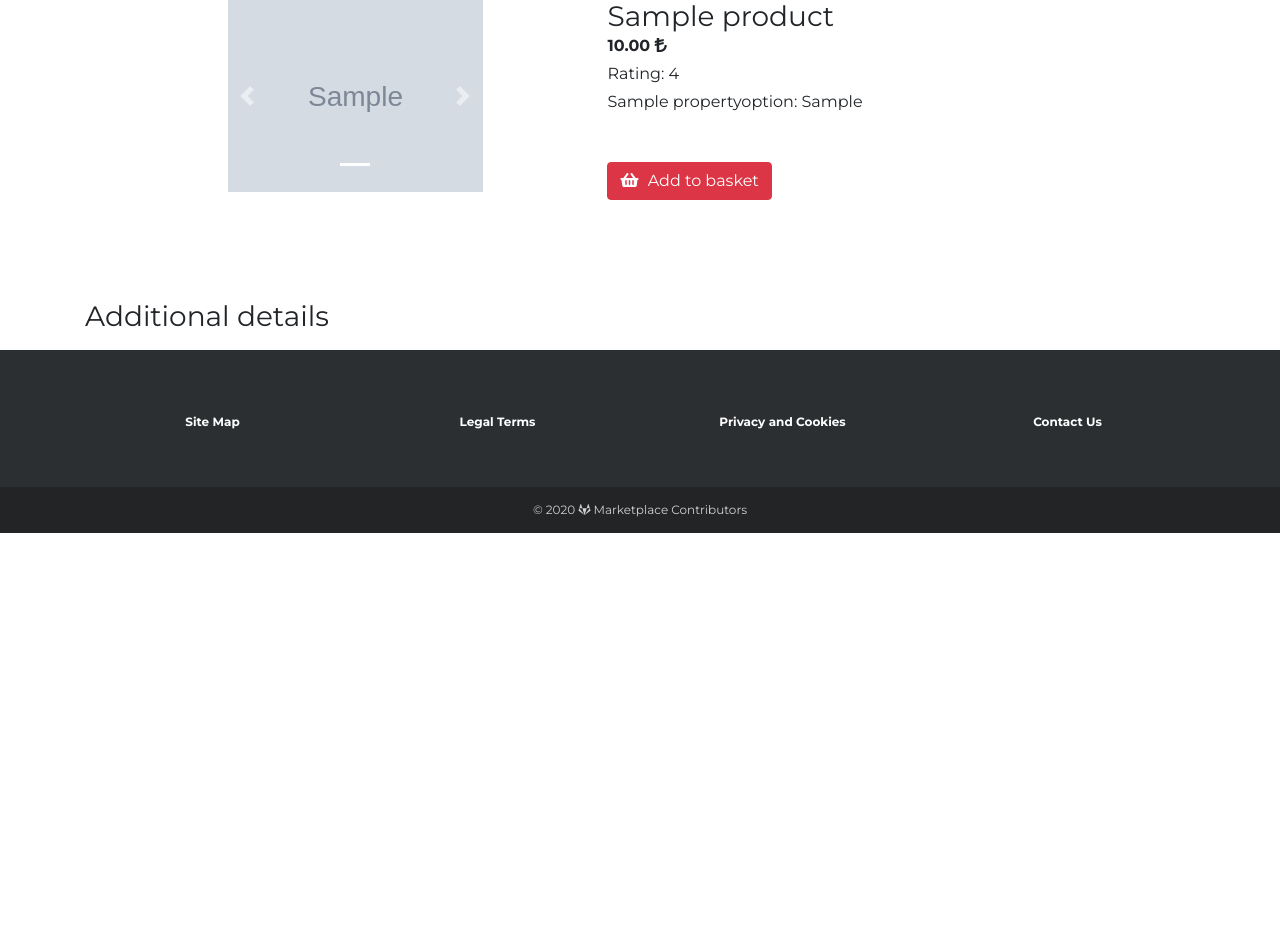
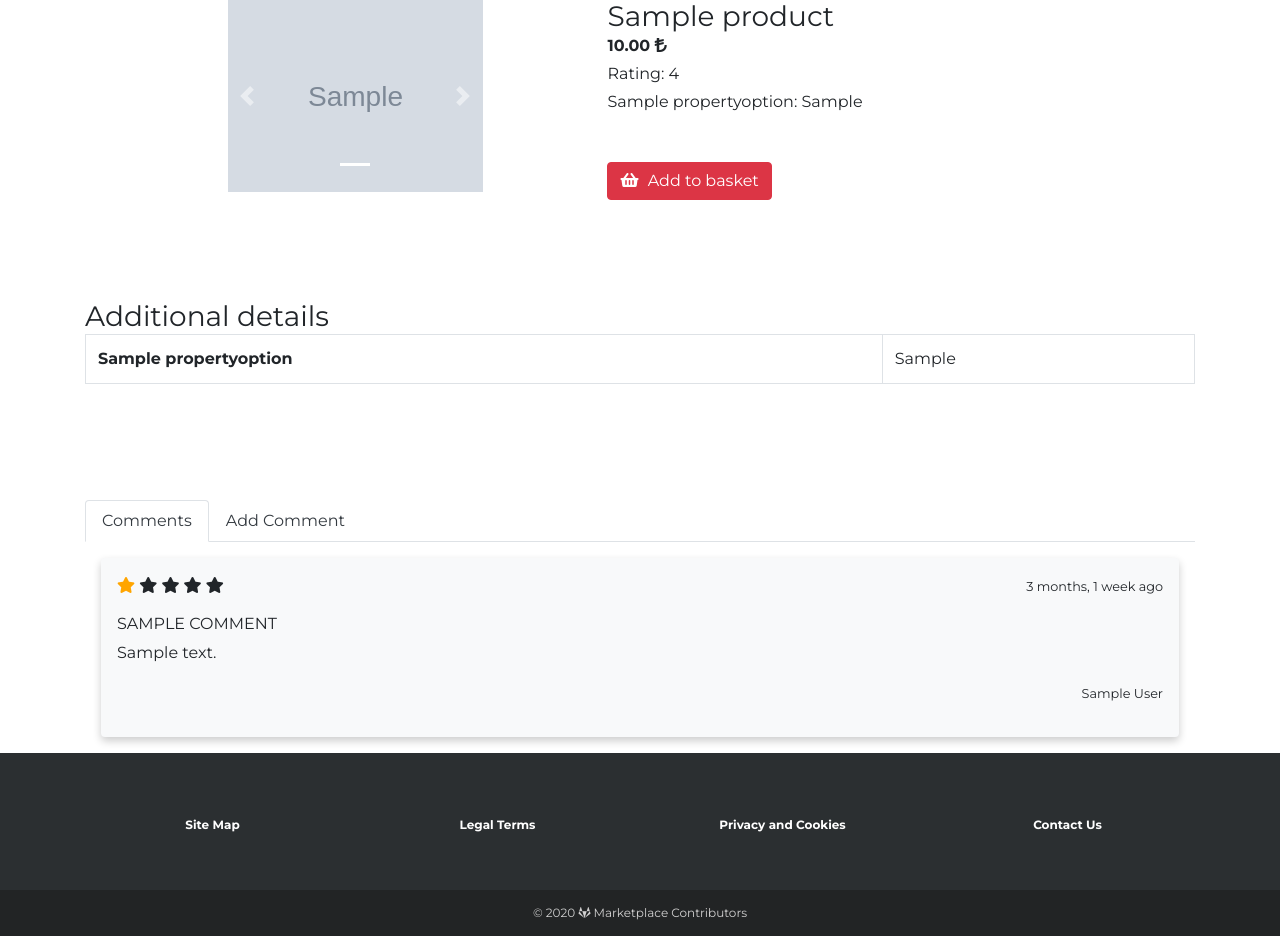
Before and after one commit to Medinaaz/Vodafone-Payment, a Django app: a page that uses product/templates/product/details.html in a window 1280 px wide. Shown: the part 188-1124 px from the top of the page. Before the commit the page ends 721 px from the top, so only its background shows below. Run offline with Django 3.2, Linux system fonts and the light colour scheme; tables that the repository leaves empty hold one stand-in row (values such as "Sample post"); grey boxes marked "Sample" are stand-in pictures; data that the repository does not hold is empty; some libraries are stand-ins or nearby versions.

Commit message:
Comments for the product details and form for adding a comment

```diff
--- a/comment/admin.py
+++ b/comment/admin.py
@@ -1,10 +1,11 @@
 from django.contrib import admin
+
 from comment.models import Comment
 
 
 @admin.register(Comment)
 class CommentAdmin(admin.ModelAdmin):
-    list_display = ("pk", "author", "product", "rate", "subject", "created_at", "modified_at")
-    list_filter = ("rate", "created_at", "modified_at")
+    list_display = ("pk", "author", "product", "rate", "subject", "verified", "created_at", "modified_at")
+    list_filter = ("verified", "created_at", "modified_at")
     search_fields = ("subject", "author__first_name", "author__last_name", "author__email")
     autocomplete_fields = ("author", "product")
--- /dev/null
+++ b/comment/forms.py
@@ -0,0 +1,9 @@
+from django import forms
+
+from comment.models import Comment
+
+
+class CommentForm(forms.ModelForm):
+    class Meta:
+        model = Comment
+        fields = ["rate", "subject", "message"]
--- a/comment/models.py
+++ b/comment/models.py
@@ -1,7 +1,8 @@
+from django.db import models
 from django.utils.translation import ugettext_lazy as _
-from django.db import models
+
+from product.models import Product
 from user.models import User
-from product.models import Product
 
 
 class Comment(models.Model):
@@ -10,6 +11,7 @@ class Comment(models.Model):
     rate = models.IntegerField(_("Rate"), default=100)
     subject = models.CharField(_("Subject"), max_length=200, blank=True, null=True)
     message = models.TextField(_("Comment"), blank=True, null=True)
+    verified = models.BooleanField(_("Verified"), default=False)
     created_at = models.DateTimeField(_("Created"), auto_now_add=True, editable=False)
     modified_at = models.DateTimeField(_("Modified"), auto_now=True, editable=False)
 
--- a/core/static/css/extra.css
+++ b/core/static/css/extra.css
@@ -10,3 +10,9 @@
 .nav-icon {
     font-size: 25px;
 }
+.fa-star.checked {
+    color: orange;
+}
+.lfloat {
+    float: left;
+}
--- a/marketplace/base.py
+++ b/marketplace/base.py
@@ -8,6 +8,7 @@ INSTALLED_APPS = [
     'django.contrib.contenttypes',
     'django.contrib.sessions',
     'django.contrib.messages',
+    'django.contrib.humanize',
     'django.contrib.staticfiles',
     'django_filters',
     'core',
--- a/marketplace/urls.py
+++ b/marketplace/urls.py
@@ -1,15 +1,17 @@
 from django.conf import settings
+from django.conf.urls.i18n import i18n_patterns
 from django.contrib import admin
 from django.urls import path, include
-from django.conf.urls.i18n import i18n_patterns
 from django.views.static import serve
 
-from core.views import HomePageView
+from comment.views import BasicCommandCreateView
+# from core.views import HomePageView
 from listing.views import IndexView
 from product.views import ProductDetailsView
 
 urlpatterns = i18n_patterns(
     path('admin/', admin.site.urls),
+    path('product/<slug:slug>/comments/add/', BasicCommandCreateView.as_view(), name="add_comment"),
     path('product/<slug:slug>/', ProductDetailsView.as_view(), name="product_details"),
     path('basket/', include('basket.urls')),
     path('shipment/', include('shipment.urls')),
--- a/product/templates/product/details.html
+++ b/product/templates/product/details.html
@@ -1,5 +1,5 @@
 {% extends "base.html" %}
-{% load i18n %}
+{% load i18n humanize %}
 {% block title %}{{ product.name }}{% endblock %}
 {% block content %}
 <div class="container" style="padding-top:5%">
@@ -8,7 +8,8 @@
             <div id="productImages" class="carousel slide" data-ride="carousel">
                 <ol class="carousel-indicators">
                     {% for image in product.images.all %}
-            <li data-target="#productImages" data-slide-to="{{ forloop.counter0 }}"{% if forloop.first %} class="active"{% endif %}></li>
+                        <li data-target="#productImages" data-slide-to="{{ forloop.counter0 }}"
+                                {% if forloop.first %} class="active"{% endif %}></li>
                     {% endfor %}
                 </ol>
                 <div class="carousel-inner">
@@ -30,14 +31,17 @@
         </div>
         <div class="col-1"></div>
         <div class="col-5">
-        <div class= "h3 my-auto">{{ product.name }}</div>
+            <div class="h3 my-auto">{{ product.name }}</div>
             <div>
-            <p class="mb-1 font-weight-bold">{{ product.price|floatformat:2 }} <i class="fas fa-lira-sign"></i></p>
-            <p class="mb-1">Rating: {% if product.average_rating %}{{ product.average_rating }}{% else %}{% trans "N/A" %}{% endif %}</p>
+                <p class="mb-1 font-weight-bold">{{ product.price|floatformat:2 }} <i class="fas fa-lira-sign"></i>
+                </p>
+                <p class="mb-1">Rating: {% if product.average_rating %}{{ product.average_rating }}{% else %}
+                    {% trans "N/A" %}{% endif %}</p>
                 {% for property in main_properties %}
                     <p class="{% if forloop.last %}mb-5{% else %}mb-1{% endif %}">{{ property.option.name }}: {{ property.value }}</p>
                 {% endfor %}
-            <button type="button" class="btn btn-danger add-basket-item" data-product-slug="{{ product.slug }}" data-quantity="1">
+                <button type="button" class="btn btn-danger add-basket-item" data-product-slug="{{ product.slug }}"
+                        data-quantity="1">
                     <i class="fas fa-shopping-basket"></i> {% trans "Add to basket" %}
                 </button>
             </div>
@@ -45,17 +49,121 @@
     </div>
     <div class="clean-block"></div>
     <div>
-        <div class= "h3 my-auto">{% trans "Additional details" %}</div>
+        <div class="h3 my-auto">{% trans "Additional details" %}</div>
         <table class="table table-bordered">
             <tbody>
             {% for property in additional_properties %}
                 <tr>
                     <th scope="row">{{ property.option.name }}</th>
-                  <td>{% if property.value == "check" %}<i class="fa fa-check-circle green-text"></i>{% elif property.value == "no-check" %}<i class="fa fa-times-circle red-text"></i>{% else %}{{ property.value }}{% endif %}</td>
+                    <td>{% if property.value == "check" %}
+                        <i class="fa fa-check-circle green-text"></i>{% elif property.value == "no-check" %}
+                        <i class="fa fa-times-circle red-text"></i>{% else %}{{ property.value }}{% endif %}</td>
                 </tr>
             {% endfor %}
             </tbody>
         </table>
     </div>
+    <div class="clean-block"></div>
+    <nav>
+        <div class="nav nav-tabs" id="nav-tab" role="tablist">
+          <a class="nav-item nav-link active text-dark" id="nav-home-tab" data-toggle="tab" href="#nav-home" role="tab" aria-controls="nav-home" aria-selected="true">Comments</a>
+          <a class="nav-item nav-link text-dark" id="nav-profile-tab" data-toggle="tab" href="#nav-addComment" role="tab" aria-controls="nav-profile" aria-selected="false">Add Comment</a>
+        </div>
+    </nav>
+    <div class="tab-content" id="nav-tabContent">
+        <div class="tab-pane fade show active" id="nav-home" role="tabpanel" aria-labelledby="nav-home-tab">
+            {% for comment in comments %}
+            <div class="media p-3">
+                <div class="media-body">
+                    <div class="well well-lg bg-light rounded p-3" style="box-shadow: 0 4px 8px 0 rgba(0, 0, 0, 0.2)">
+                        <div class="d-flex justify-content-between">
+                            <div>
+                                <span class="fa fa-star{% if comment.rate >= 0 %} checked{% endif %}"></span>
+                                <span class="fa fa-star{% if comment.rate >= 20 %} checked{% endif %}"></span>
+                                <span class="fa fa-star{% if comment.rate >= 40 %} checked{% endif %}"></span>
+                                <span class="fa fa-star{% if comment.rate >= 60 %} checked{% endif %}"></span>
+                                <span class="fa fa-star{% if comment.rate >= 80 %} checked{% endif %}"></span>
+                            </div>
+                            <p><small>{{ comment.modified_at|naturaltime }}</small></p>
+                        </div>
+                        <h6 class="media-heading text-uppercase reviews">{{ comment.subject }}</h6>
+                        <p class="media-comment">{{ comment.message }}</p>
+                        <div class="d-flex justify-content-between">
+                            <div>
+                            </div>
+                            <p><small>{% if comment.author.is_registered %}{{ comment.author }}{% else %}{% trans "Anonymous" %}{% endif %}</small></p>
+                        </div>
+
+                    </div>
+                </div>
+            </div>
+            {% endfor %}
+        </div>
+        <!-- Add Comment -->
+        <div class="tab-pane fade" id="nav-addComment" role="tabpanel" aria-labelledby="nav-profile-tab">
+            <form action="{% url "add_comment" slug=product.slug %}" method="post">
+                {% csrf_token %}
+                <div class="p-3">
+                    <div class="form-group">
+                        <label for="comment_rating" class="lfloat mr-2">{% trans "Rating:" %}</label>
+                        <div class="d-flex justify-content-start" id="rating">
+                            <div><span class="fa fa-star" id="1"></span></div>
+                            <div><span class="fa fa-star" id="2"></span></div>
+                            <div><span class="fa fa-star" id="3"></span></div>
+                            <div><span class="fa fa-star" id="4"></span></div>
+                            <div><span class="fa fa-star" id="5"></span></div>
+                        </div>
+                        <input type="hidden" name="rate" value="0" required id="id_rate">
+                    </div>
+                    <div class="form-group">
+                        <label for="comment_subject">{% trans "Heading" %}</label>
+                        <input type="text" class="form-control" id="comment_subject" name="subject" maxlength="200">
+                    </div>
+                    <div class="form-group form-group-lg">
+                        <label for="comment_description">{% trans "Comment" %}</label>
+                        <textarea class="form-control" id="comment_description" rows="5" name="message"></textarea>
+                    </div>
+                    <button type="submit" class="btn btn-success">{% trans "Add" %}</button>
+                </div>
+            </form>
+        </div>
+    </div>
 </div>
 {% endblock %}
+{% block extraJS %}
+<script>
+  let rating = document.getElementById("rating");
+  let score;
+  rating.addEventListener("mouseover", function(event){
+    let score1 = event.target.id;
+    let i;
+    for(i=1; i<=parseInt(score1); i++){
+      document.getElementById(i).style.color = "orange";
+    }
+    for(i=parseInt(score1)+1; i<=5; i++){
+      document.getElementById(i).style.color = "";
+    }
+  }, false)
+   rating.addEventListener("mouseout", function(event){
+    for(i=1 || 1; i<=window.score; i++){
+      document.getElementById(i).style.color = "orange";
+    }
+    for(i=window.score + 1 || 1; i<=5; i++){
+      document.getElementById(i).style.color = "";
+    }
+  }, false)
+  rating.addEventListener("click", function(event){
+    let score2 = event.target.id;
+    window.score = parseInt(score2);
+    let i;
+    for(i=1; i<=parseInt(score2); i++){
+      document.getElementById(i).style.color = "orange";
+    }
+    for(i=score2+1; i<=5; i++){
+      document.getElementById(i).style.color = "";
+    }
+    $("#id_rate").val(parseInt(score2) * 20);
+  }, false)
+
+</script>
+{% endblock %}
--- a/product/views.py
+++ b/product/views.py
@@ -2,6 +2,7 @@ from django.http import Http404
 from django.utils.translation import ugettext_lazy as _
 from django.views.generic import TemplateView
 
+from comment.forms import CommentForm
 from product.models import Product, StatusChoices
 
 
@@ -19,5 +20,7 @@ class ProductDetailsView(TemplateView):
         context["product"] = product
         context["product_category"] = product.category
         context["main_properties"] = product.properties.filter(is_main_property=True).select_related("option")
-        context["additional_properties"] = product.properties.filter(is_main_property=False).select_related("option")
+        context["additional_properties"] = product.properties.all().select_related("option")
+        context["comments"] = product.comments.filter(verified=True)
+        context["comment_form"] = CommentForm()
         return context
```
Also changed, not shown: comment/views.py (+31 -2 lines), comment/migrations/0003_comment_verified.py (added). Lines whose indentation alone changed are shown as unchanged.
